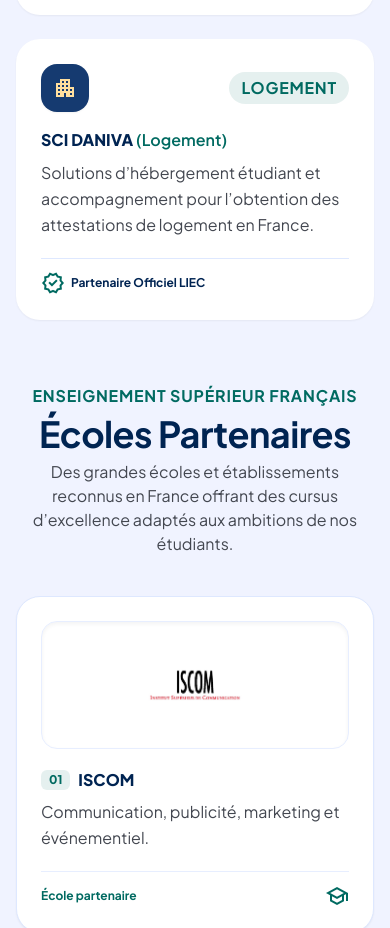
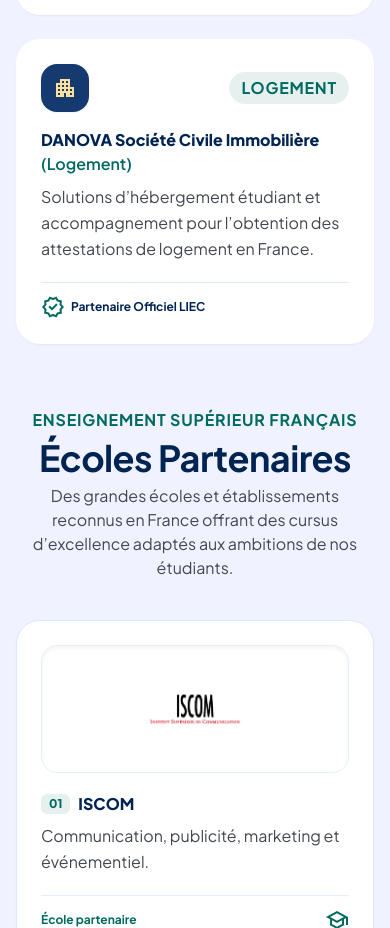
Before and after one commit to MJM30/LIEC_site_et_Solution, a Next.js app: page /a-propos in a window 390 px wide. Shown: the part 2155-3083 px from the top of the page. Built offline with nearby package versions, Linux system fonts and the light colour scheme.

Commit message:
Mise à jour du nom du partenaire logement : DANOVA Société Civile Immobilière

```diff
--- a/src/app/a-propos/page.tsx
+++ b/src/app/a-propos/page.tsx
@@ -76,7 +76,7 @@
         "Dispositif d’excellence pour la préparation méthodologique, académique et la réussite des entretiens d’admission.",
     },
     {
-      name: "SCI DANIVA",
+      name: "DANOVA Société Civile Immobilière",
       category: "Logement",
       icon: "apartment",
       description:
```
